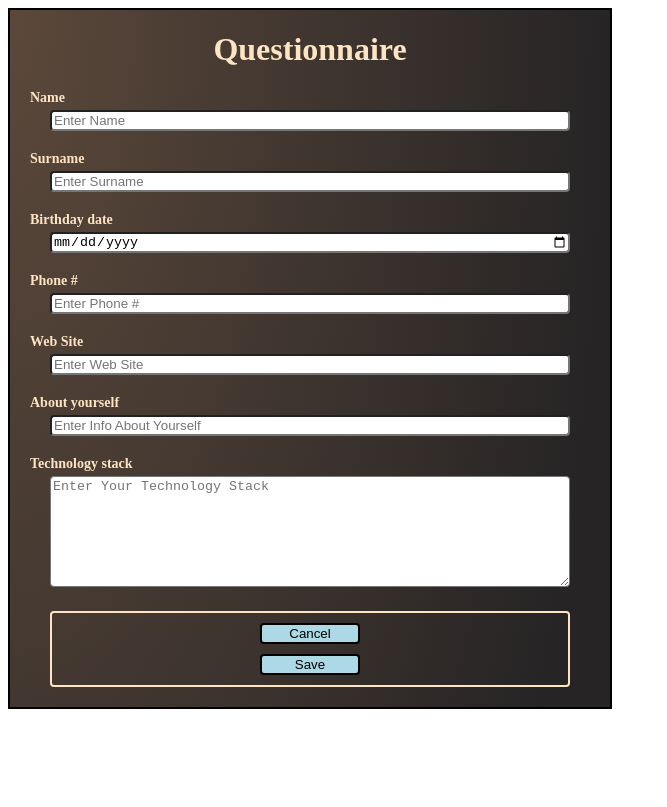
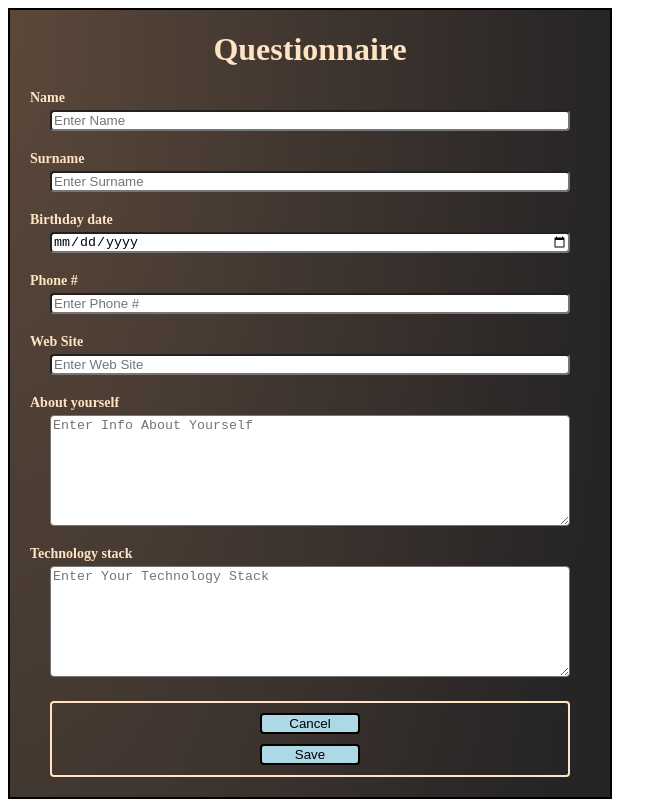
Before and after one commit to ZhuravlovAlex/React-first-step, a React app: page / in a window 1280 px wide. Shown: the whole page, without its empty margins (0-667 px from the left). Built offline with nearby package versions, Linux system fonts and the light colour scheme.

Commit message:
feat: change input to textarea

```diff
--- a/src/components/MultiLine/MultiLine.js
+++ b/src/components/MultiLine/MultiLine.js
@@ -17,20 +17,22 @@ function MultiLine (_props) {
     return (
 			<div className={styles.multi}>
 				<label htmlFor="about_form" className={styles.label}>About yourself</label>
-				<input
+				<textarea
 					className={styles.textarea}
+					rows={7}
 					maxLength='600'
 					id="about_form"
 					required
 					placeholder='Enter Info About Yourself'
 					value = {props.about}
 					onChange = {props.handleAboutChange}
-				/>
+				></textarea>
 
 				<label htmlFor="stack_form" className={styles.label}>Technology stack</label>
 				<textarea
 				className={styles.textarea}
 				rows={7}
+				maxLength='600'
 				id="stack_form"
 				required
 				placeholder='Enter Your Technology Stack'
```
